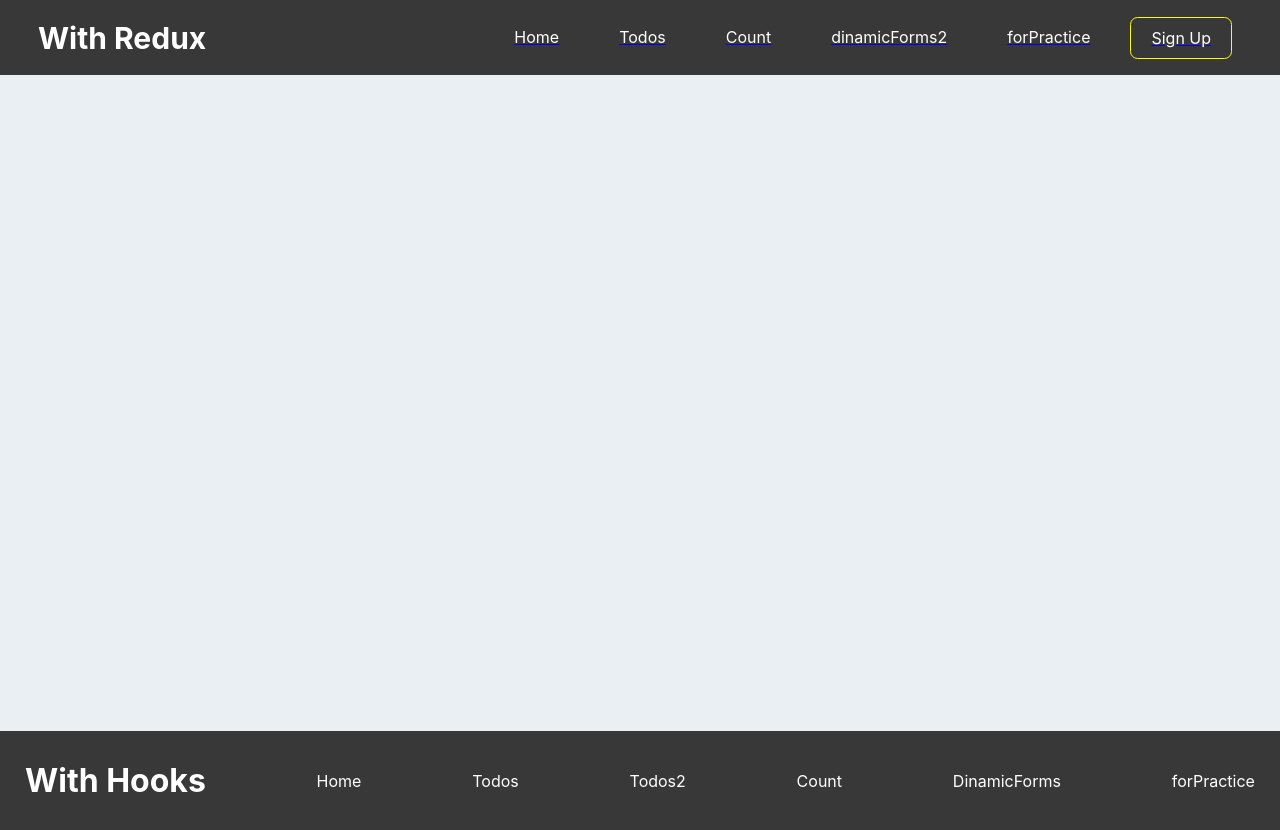
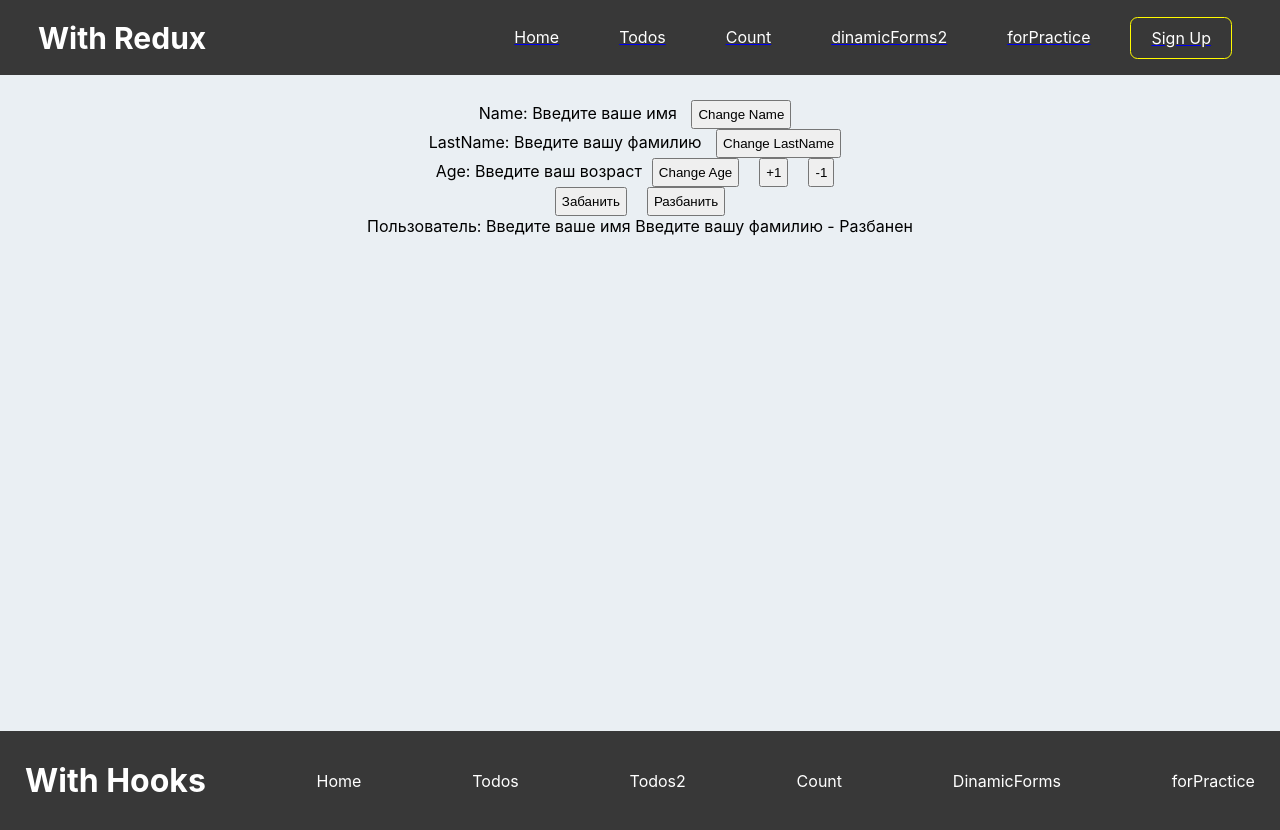
Before and after one commit to ShuVeriDa/MyFirstProject, a React (Create React App) app: page /forPractice in a window 1280 px wide. Built offline with nearby package versions, Linux system fonts and the light colour scheme.

Commit message:
useState practic

```diff
--- a/src/components/WithHooks/ForPractice/ForPractice.jsx
+++ b/src/components/WithHooks/ForPractice/ForPractice.jsx
@@ -2,10 +2,40 @@ import { useState } from "react"
 import classes from './ForPractice.module.css'
 
 const ForPractice = () => {
+  const [name, setName] = useState('Введите ваше имя')
+  const [lastName, setLastName] = useState('Введите вашу фамилию')
+  const [age, setAge] = useState('Введите ваш возраст')
+  const [ban, setBan] = useState(true)
+
+  const clickHandlerName = () => {
+    setName('Muhammad')
+  }
+
+  const clickHandlerLastName = () => {
+    setLastName('Bashtarov')
+  }
+
+  const clickHandlerAge = () => {
+    setAge(27)
+  }
+
+
 
   return (
     <div className={classes.ForPractice}>
-
+      <p>Name: {name} <button onClick={clickHandlerName}>Change Name</button></p>
+      <p>LastName: {lastName} <button onClick={clickHandlerLastName}>Change LastName</button></p>
+      <p>
+        Age: {age}
+        <button onClick={clickHandlerAge}>Change Age</button>
+        <button onClick={() => setAge(age + 1)}>+1</button>
+        <button onClick={() => setAge(age - 1)}>-1</button>
+      </p>
+      <button onClick={() => setBan(false)}>Забанить</button>
+      <button onClick={() => setBan(true)}>Разбанить</button>
+      <p>
+        Пользователь: {name} {lastName} - {ban ? 'Разбанен' : "ЗАБАНЕН"}
+      </p>
     </div>
   )
 }
```
